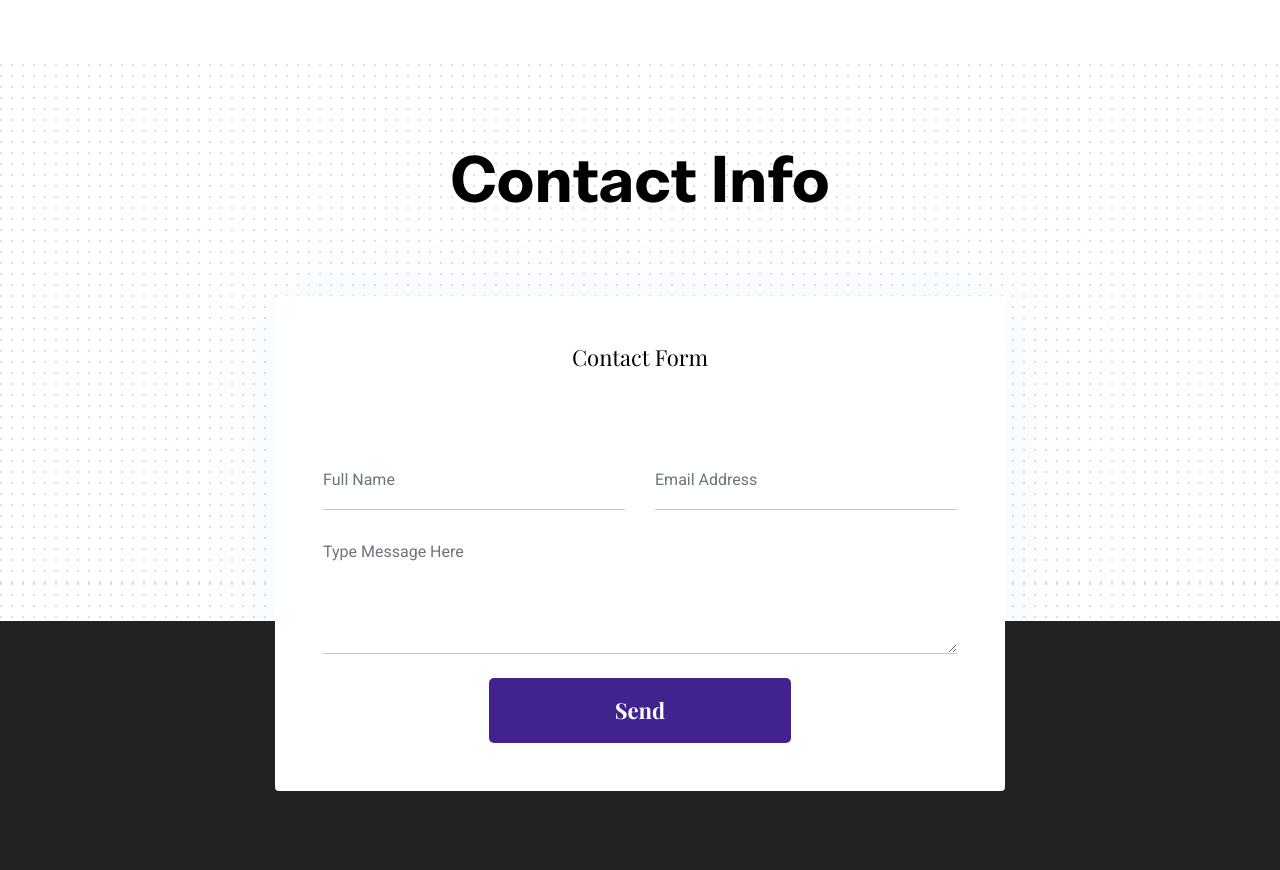
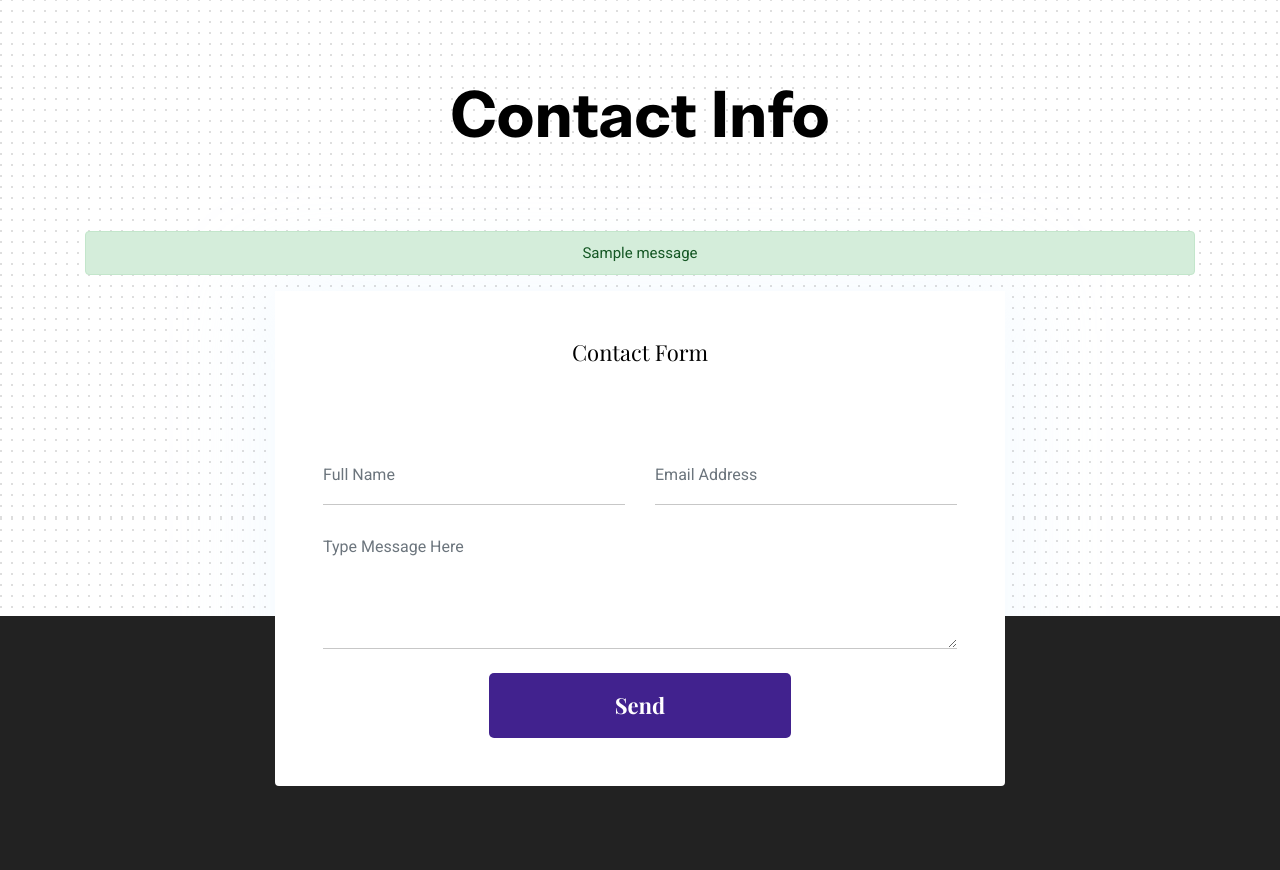
Before and after one commit to forward23/portfolio, a Django app: page / in a window 1280 px wide; the page is wider, and only the part inside the window is pictured. Shown: the part 4900-5770 px from the top of that part. Run offline with Django 3.2, Linux system fonts and the light colour scheme; tables that the repository leaves empty hold one stand-in row (values such as "Sample post"); one stand-in notice (Sample message) is shown; parts of the project's set-up code (start-up, migrations or seed data) failed here and were passed over; some libraries are stand-ins or nearby versions.

Commit message:
added email orm and messages

```diff
--- a/djangoPortfolio/settings.py
+++ b/djangoPortfolio/settings.py
@@ -146,3 +146,5 @@ if ENVIRONMENT == 'production':
 # import dj_database_url
 # db_from_env = dj_database_url.config(conn_max_age=500)
 # DATABASES['default'].update(db_from_env)
+
+EMAIL_BACKEND = 'django.core.mail.backends.console.EmailBackend'
--- a/portfolio/forms.py
+++ b/portfolio/forms.py
@@ -0,0 +1,33 @@
+from django import forms
+from django.core.mail import send_mail
+
+
+class ContactForm(forms.Form):
+    full_name = forms.CharField(max_length=25)
+    email = forms.EmailField()
+    message = forms.CharField(widget=forms.Textarea)
+
+    full_name.widget.attrs.update({'id': 'name',
+                                   'name': 'name',
+                                   'placeholder': 'Full Name',
+                                   'class': 'form-control px-0 mb-4'})
+
+    email.widget.attrs.update({'id': 'email',
+                                   'name': 'email',
+                                   'placeholder': 'Email Address',
+                                   'class': 'form-control px-0 mb-4'})
+
+    message.widget.attrs.update({'id': 'message',
+                                   'name': 'message',
+                                   'placeholder': 'Type Message Here',
+                                   'class': 'form-control px-0 mb-4'})
+
+    def send_email(self):
+        # send email using the self.cleaned_data dictionary
+
+        send_mail(
+            f"Message from {self.cleaned_data['full_name']}",
+            self.cleaned_data['message'],
+            self.cleaned_data['email'],
+            ['ilia2307@gmail.com', ]
+        )
--- a/portfolio/views.py
+++ b/portfolio/views.py
@@ -1,6 +1,17 @@
+from django.contrib import messages
 from django.shortcuts import render
-from django.views.generic import TemplateView
+from django.views.generic import FormView
+from .forms import ContactForm
 
 
-class HomeView(TemplateView):
+class HomeView(FormView):
     template_name = 'index.html'
+    form_class = ContactForm
+    success_url = '/#contact'
+
+    def form_valid(self, form):
+        # This method is called when valid form data has been POSTed.
+        # It should return an HttpResponse.
+        form.send_email()
+        messages.success(self.request, 'Message has been sent!')
+        return super().form_valid(form)
--- a/templates/index.html
+++ b/templates/index.html
@@ -33,7 +33,7 @@
 
 <header class="navigation fixed-top">
     <nav class="navbar navbar-expand-lg navbar-dark">
-        <a class="navbar-brand font-tertiary h5" href="index.html">#ILYA MOISEEV</a>
+        <a class="navbar-brand font-tertiary h5" href="#parallax">#ILYA MOISEEV</a>
         <button class="navbar-toggler" type="button" data-toggle="collapse" data-target="#navigation"
                 aria-controls="navigation" aria-expanded="false" aria-label="Toggle navigation">
             <span class="navbar-toggler-icon"></span>
@@ -126,7 +126,7 @@
                     <br>
                     I also have strong knowledge in trading on the Stock Exchange and Forex. Own experience: 7 years on
                     the Moscow Exchange (stocks, futures, options) and on Forex.</p>
-                <a href="about.html" class="btn btn-transparent">know more</a>
+{#                <a href="about.html" class="btn btn-transparent">know more</a>#}
             </div>
         </div>
     </div>
@@ -620,27 +620,38 @@
 {#<!-- /blog -->#}
 
 <!-- contact -->
-<section class="section section-on-footer" data-background="images/backgrounds/bg-dots.png" id="contact">
+<section class="section section-on-footer" data-background="{% static 'images/backgrounds/bg-dots.png' %}" id="contact">
     <div class="container">
         <div class="row">
             <div class="col-12 text-center">
                 <h2 class="section-title">Contact Info</h2>
+                {% if messages %}
+                    {% for message in messages %}
+                        <div {% if message.tags %} class="alert alert-{{ message.tags }}"
+                                                   role="alert"{% endif %}>{{ message }}</div>
+                    {% endfor %}
+                {% endif %}
             </div>
+
             <div class="col-lg-8 mx-auto">
                 <div class="bg-white rounded text-center p-5 shadow-down">
                     <h4 class="mb-80">Contact Form</h4>
-                    <form action="#" class="row">
+                    <form method="post" class="row">
+                        {% csrf_token %}
                         <div class="col-md-6">
-                            <input type="text" id="name" name="name" placeholder="Full Name"
-                                   class="form-control px-0 mb-4">
+                            {#                            <input type="text" id="name" name="name" placeholder="Full Name"#}
+                            {#                                   class="form-control px-0 mb-4">#}
+                            {{ form.full_name }}
                         </div>
                         <div class="col-md-6">
-                            <input type="email" id="email" name="email" placeholder="Email Address"
-                                   class="form-control px-0 mb-4">
+                            {#                            <input type="email" id="email" name="email" placeholder="Email Address"#}
+                            {#                                   class="form-control px-0 mb-4">#}
+                            {{ form.email }}
                         </div>
                         <div class="col-12">
-              <textarea name="message" id="message" class="form-control px-0 mb-4"
-                        placeholder="Type Message Here"></textarea>
+                            {#              <textarea name="message" id="message" class="form-control px-0 mb-4"#}
+                            {#                        placeholder="Type Message Here"></textarea>#}
+                            {{ form.message }}
                         </div>
                         <div class="col-lg-6 col-10 mx-auto">
                             <button class="btn btn-primary w-100">send</button>
@@ -652,6 +663,7 @@
     </div>
 </section>
 <!-- /contact -->
+
 
 <!-- footer -->
 <footer class="bg-dark footer-section">
```
